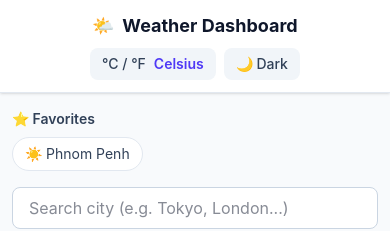
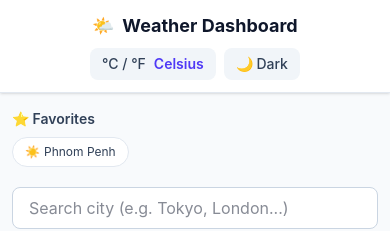
Before and after one commit to sieve-dev-sudo/weather-dashboard, a React (Vite) app: page / in a window 390 px wide. Both pictures are taken after a click on the button "Toggle favorite". Shown: the top 231 px of the page. Built offline with nearby package versions, Linux system fonts and the light colour scheme.

Commit message:
style: make FavoritesList scrollable and responsive

```diff
--- a/src/components/FavoritesList.jsx
+++ b/src/components/FavoritesList.jsx
@@ -10,12 +10,12 @@ function FavoritesList({ cities, favorites, onSelectCity }) {
       <h3 className="text-sm font-semibold text-slate-700 dark:text-slate-300 mb-2">
         ⭐ Favorites
       </h3>
-      <div className="flex flex-wrap gap-2">
+      <div className="flex flex-wrap gap-2 overflow-x-auto pb-1">
         {favoriteCities.map((city) => (
           <button
             key={city.id}
             onClick={() => onSelectCity(city)}
-            className="px-3 py-1.5 text-sm bg-white dark:bg-slate-800 border border-slate-200 dark:border-slate-700 rounded-full hover:bg-slate-100 dark:hover:bg-slate-700 text-slate-700 dark:text-slate-200 flex items-center gap-1"
+            className="px-3 py-1.5 text-xs sm:text-sm bg-white dark:bg-slate-800 border border-slate-200 dark:border-slate-700 rounded-full hover:bg-slate-100 dark:hover:bg-slate-700 text-slate-700 dark:text-slate-200 flex items-center gap-1 whitespace-nowrap"
           >
             <span>{city.icon}</span>
             <span>{city.city}</span>
```
